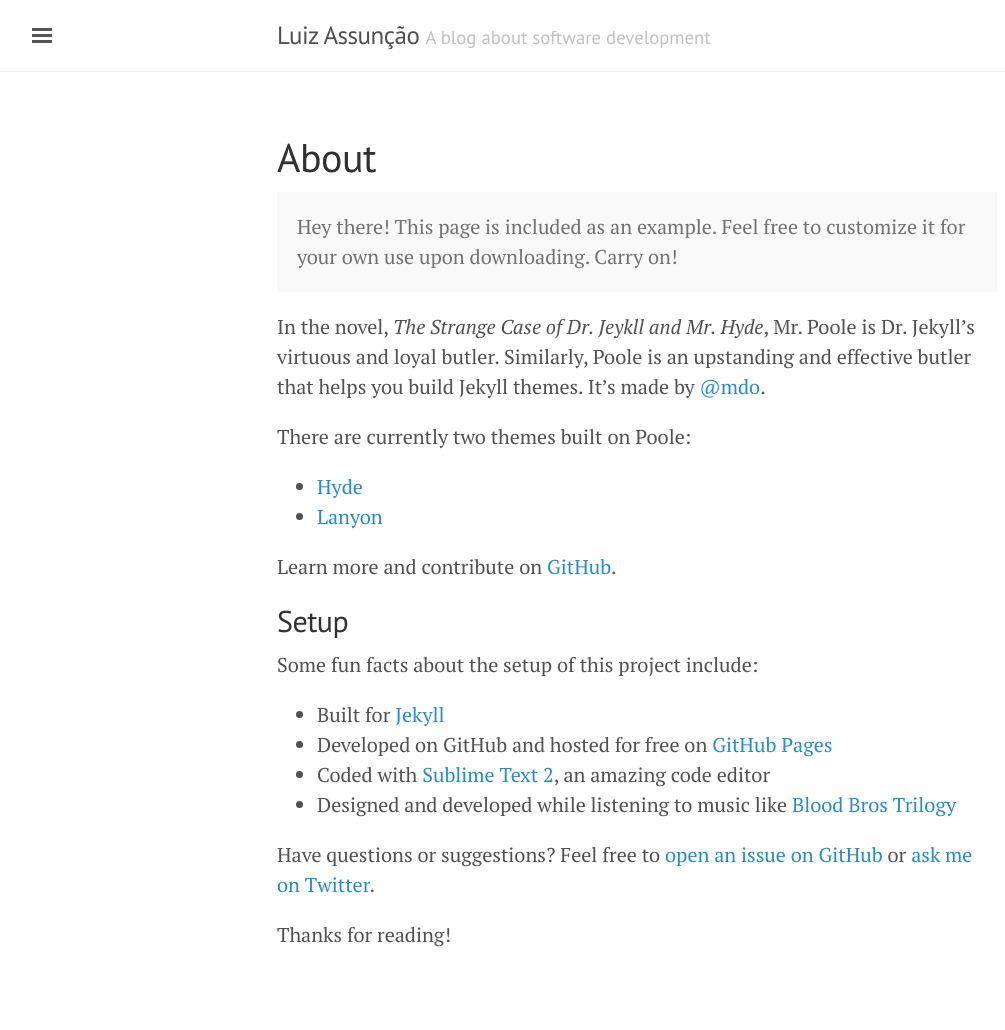
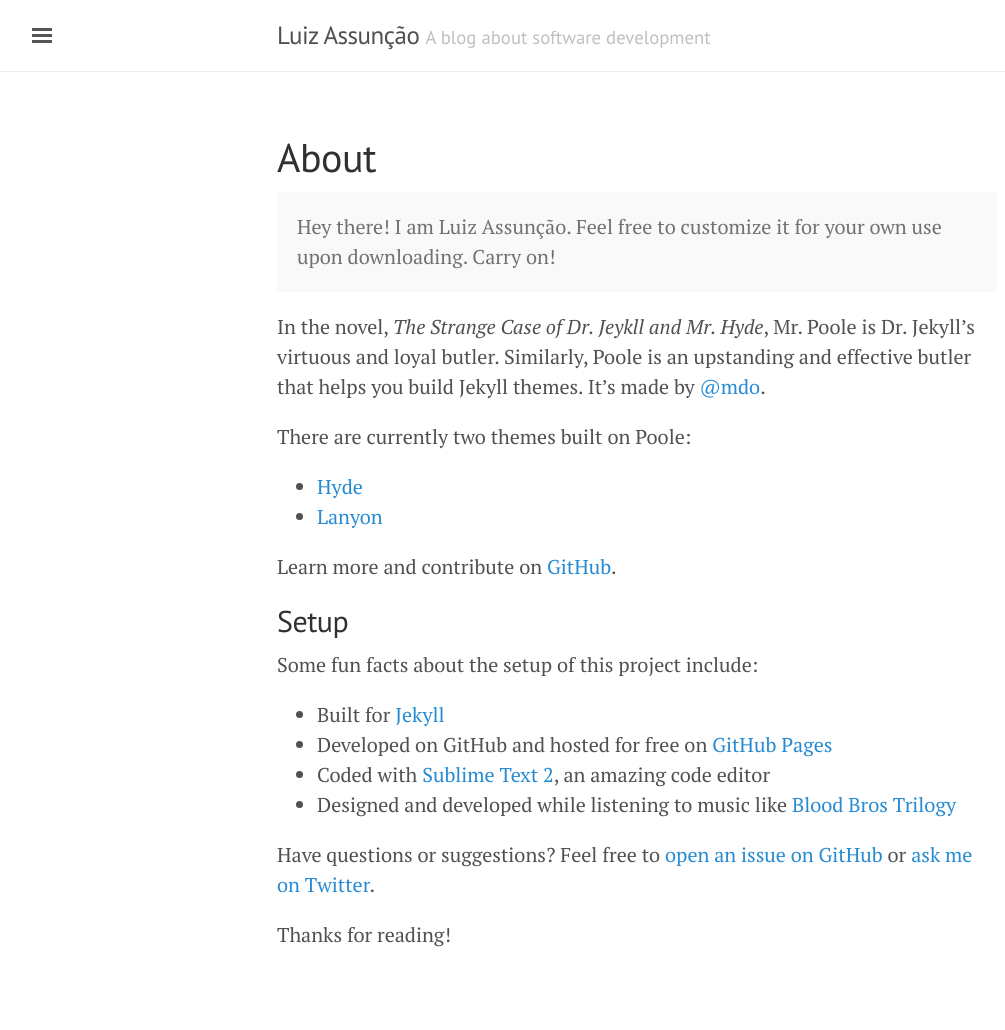
Before and after one commit to LuizHAssuncao/personal-website, a Jekyll site: the page built from about.md, in a window 1280 px wide. Shown: the whole page, without its empty margins (3-1008 px from the left). Built offline with Jekyll 4.4.1, drawn with Linux system fonts in a browser that asks for light colours.

Commit message:
test deploy

```diff
--- a/about.md
+++ b/about.md
@@ -4,7 +4,7 @@
 ---
 
 <p class="message">
-  Hey there! This page is included as an example. Feel free to customize it for your own use upon downloading. Carry on!
+  Hey there! I am Luiz Assunção. Feel free to customize it for your own use upon downloading. Carry on!
 </p>
 
 In the novel, *The Strange Case of Dr. Jeykll and Mr. Hyde*, Mr. Poole is Dr. Jekyll's virtuous and loyal butler. Similarly, Poole is an upstanding and effective butler that helps you build Jekyll themes. It's made by [@mdo](https://twitter.com/mdo).
```
